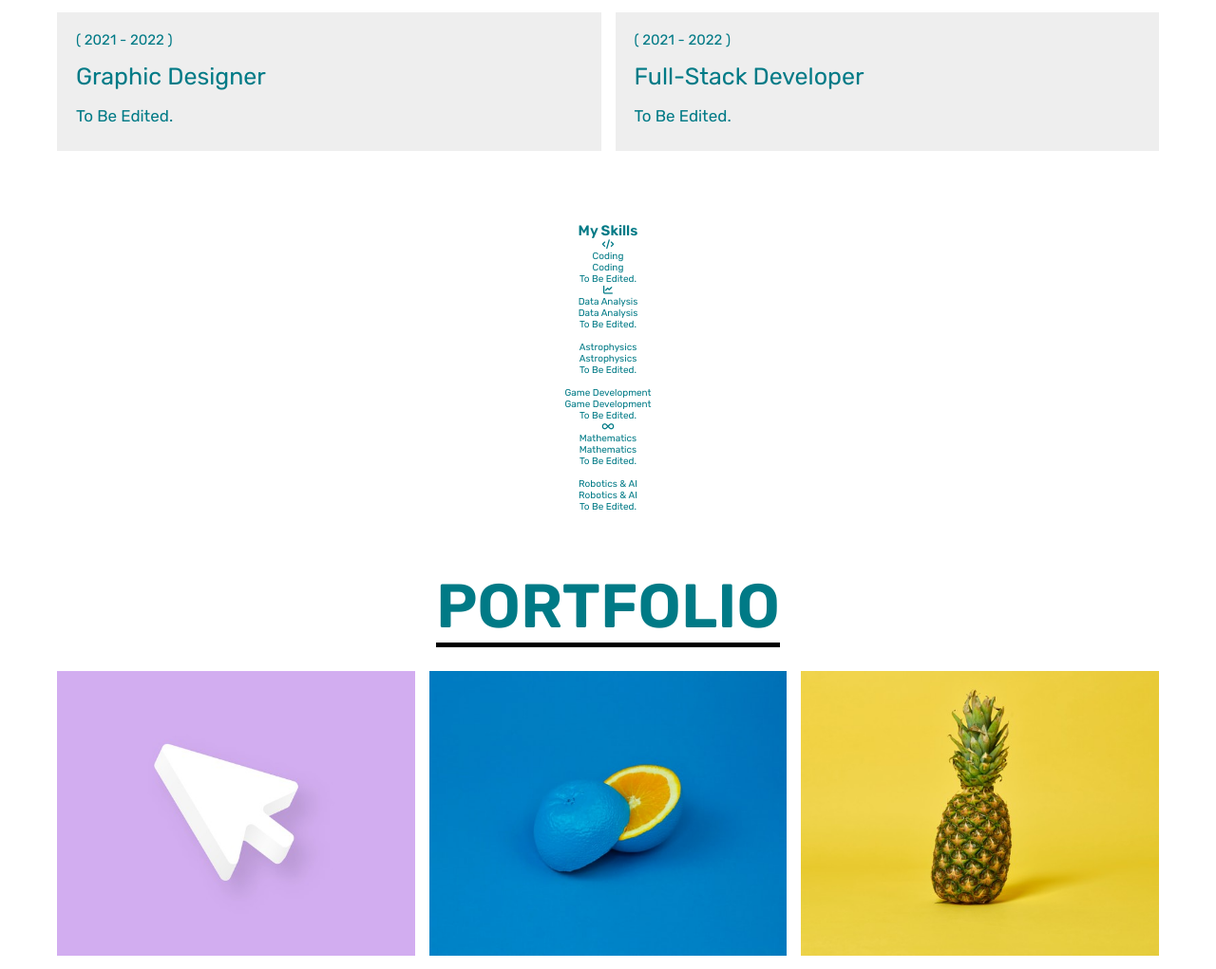
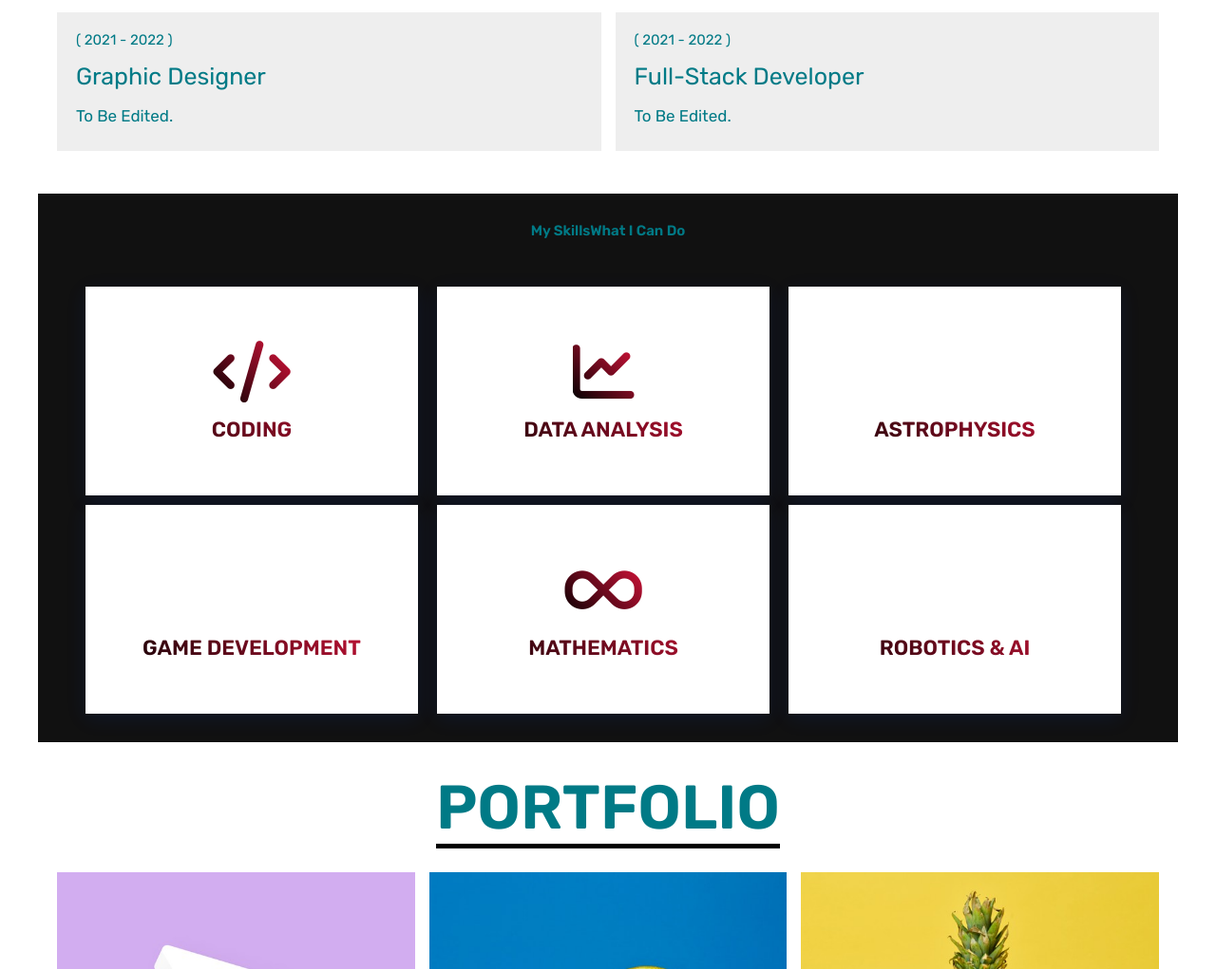
Before and after one commit to Alpharceus/Portfolio-2, a PHP site: page / in a window 1280 px wide. Shown: the part 2197-3218 px from the top of the page at 95% size. Run offline with PHP 8.4, Linux system fonts and the light colour scheme; some libraries are stand-ins or nearby versions.

Commit message:
Update style.css

```diff
--- a/css/style.css
+++ b/css/style.css
@@ -325,47 +325,94 @@ section{
    line-height: 2;
 }
 
-.services .box-container{
-   display: grid;
-   grid-template-columns: repeat(auto-fit, minmax(30rem, 1fr));
-   gap:1.5rem;
-   align-items: flex-start;
+.services, .teams{
+    color:#fff;
+    background: #111;
+}
+.services .title::before,
+.teams .title::before{
+    background: #fff;
+}
+.services .title::after,
+.teams .title::after{
+    background: #111;
+    content: "What I can do";
 }
 
-.services .box-container .box{
-   padding:3rem 2rem;
-   border:var(--border-light);
-
+.wrapper{
+  display: grid;
+  margin: 50px 30px auto;
+  grid-gap: 10px;
+  grid-template-columns: repeat(3, 1fr);
 }
-
-.services .box-container .box i{
-   font-size: 4rem;
-   margin-bottom: 2rem;
+@media (max-width: 500px) {
+  .wrapper{
+    margin: 20px auto;
+  }
 }
-
-.services .box-container .box h3{
-   margin:1rem 0;
-   font-size: 2rem;
-   padding:1.5rem;
-   background-color: var(--maroon);
-   font-weight: normal;
+.wrapper .box{
+  width: 350px;
+  margin: 50 auto;
+  position: relative;
+  perspective: 500px;
 }
-
-.services .box-container .box p{
-   line-height: 2;
-   font-size: 1.7rem;
+.wrapper .box .front-face{
+  background: #fff;
+  height: 220px;
+  width: 100%;
+  display: flex;
+  flex-direction: column;
+  justify-content: center;
+  text-align: center;
+  box-shadow: 0px 5px 20px 0px rgba(0, 81, 250, 0.1);
+  transition: all 0.5s ease;
 }
-
-.services .box-container .box:hover{
-   background-color: var(--cyan);
+.box .front-face .icon{
+  height: 80px;
 }
-
-.services .box-container .box:hover i{
-   color:var(--white);
+.box .front-face .icon i{
+  font-size: 65px;
 }
-
-.services .box-container .box:hover p{
-   color:var(--white);
+.box .front-face span,
+.box .back-face span{
+  font-size: 22px;
+  font-weight: 600;
+  text-transform: uppercase;
+}
+.box .front-face .icon i,
+.box .front-face span{
+  background: linear-gradient(-135deg, crimson, #000);
+  -webkit-background-clip: text;
+  -webkit-text-fill-color: transparent;
+}
+.box .back-face{
+  position: absolute;
+  top: 0;
+  left: 0;
+  z-index: 1;
+  height: 220px;
+  width: 100%;
+  padding: 30px;
+  color: #fff;
+  opacity: 0;
+  transform-style: preserve-3d;
+  backface-visibility: hidden;
+  background: linear-gradient(-135deg, crimson, #000);
+  transform: translateY(110px) rotateX(-90deg);
+  box-shadow: 0px 5px 20px 0px rgba(0, 81, 250, 0.1);
+  transition: all 0.5s ease;
+}
+.box .back-face p{
+  margin-top: 10px;
+  text-align: justify;
+}
+.box:hover .back-face{
+  opacity: 1;
+  transform: rotateX(0deg);
+}
+.box:hover .front-face{
+  opacity: 0;
+  transform: translateY(-110px) rotateX(90deg);
 }
 
 .portfolio .box-container{
```
